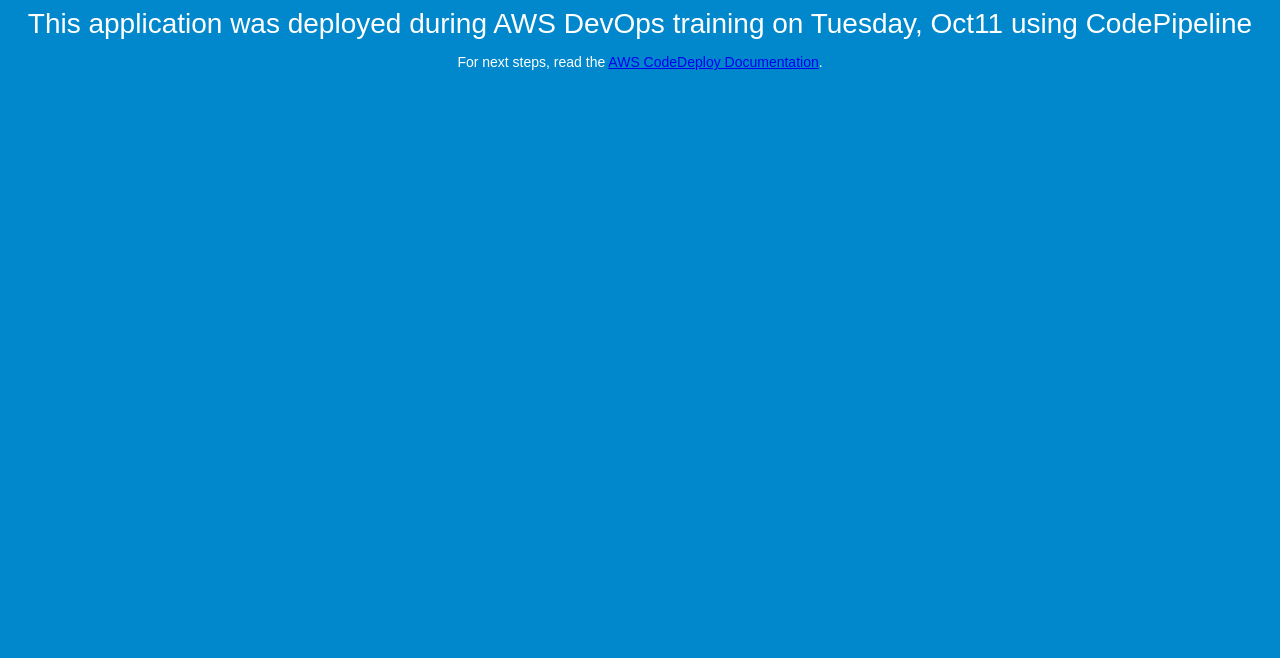
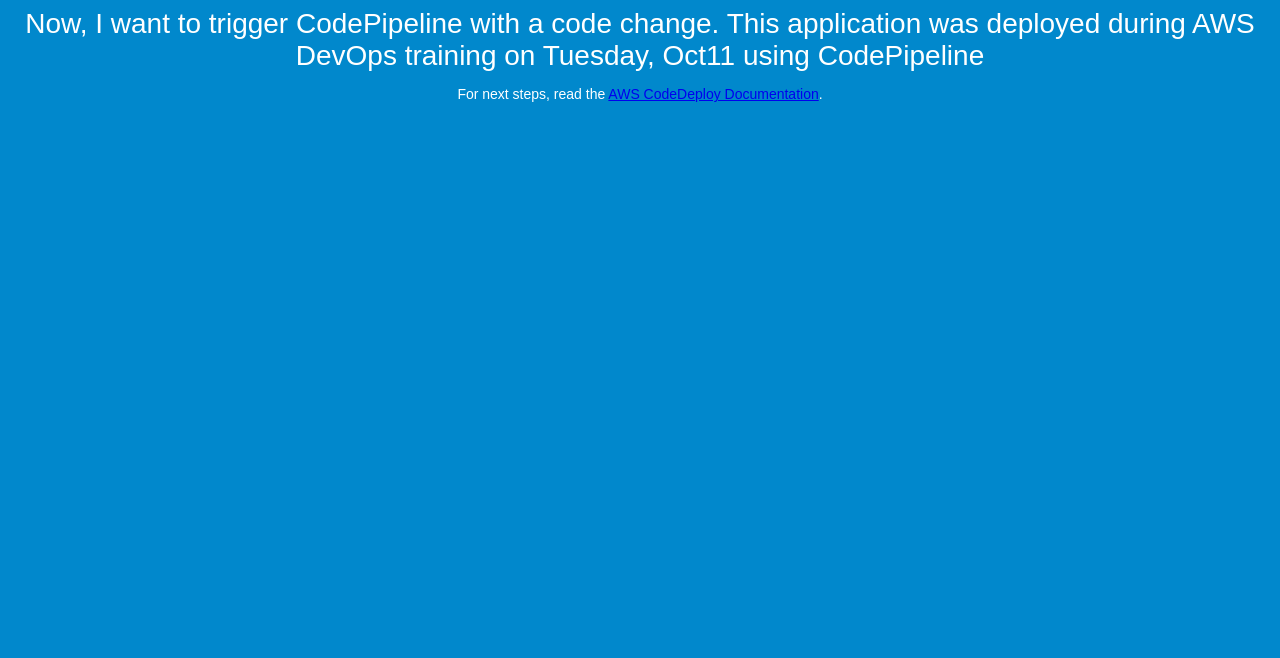
Before and after one commit to unuste37/YT-CodeDeploy, a plain HTML site: page index.html in a window 1280 px wide. Shown: the part 142-800 px from the top of the page. Drawn offline with Linux system fonts and the light colour scheme.

Commit message:
Update index.html

```diff
--- a/index.html
+++ b/index.html
@@ -27,7 +27,7 @@
 <body>
   <div align="center">
     <h1>Congratulations To All</h1>
-    <h2>This application was deployed during AWS DevOps training on Tuesday, Oct11 using CodePipeline</h2>
+    <h2>Now, I want to trigger CodePipeline with a code change. This application was deployed during AWS DevOps training on Tuesday, Oct11 using CodePipeline</h2>
     <p>For next steps, read the <a href="http://aws.amazon.com/documentation/codedeploy">AWS CodeDeploy Documentation</a>.</p>
   </div>
 </body>
```
